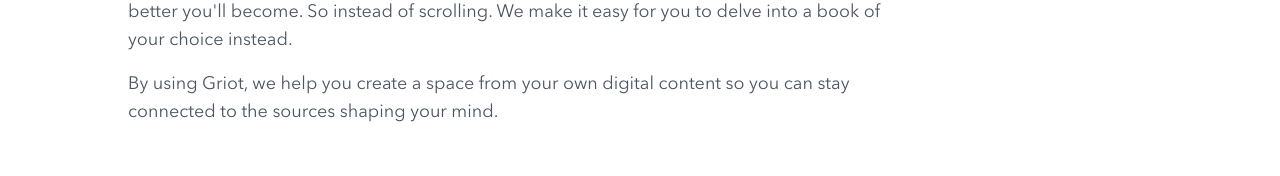
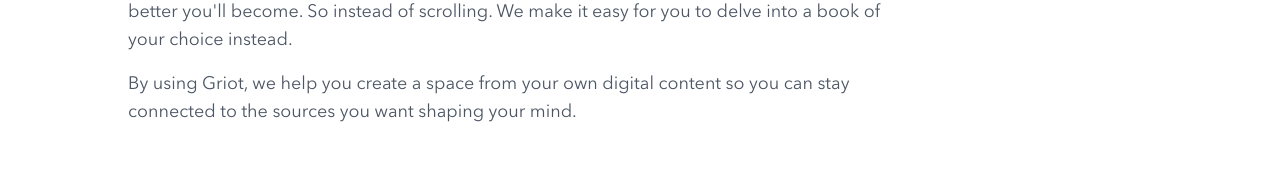
Before and after one commit to jrnesc/griot-web, a Next.js app: page /about in a window 1280 px wide. Shown: the part 506-682 px from the top of the page. Built offline with nearby package versions, Linux system fonts and the light colour scheme.

Commit message:
update about

```diff
--- a/app/about/page.tsx
+++ b/app/about/page.tsx
@@ -31,7 +31,7 @@
             </p>
 
             <p className="mb-4 xl:w-3/4 text-lg text-gray-600 text-leading">
-              By using Griot, we help you create a space from your own digital content so you can stay connected to the sources shaping your mind.
+              By using Griot, we help you create a space from your own digital content so you can stay connected to the sources you want shaping your mind.
             </p>
 
             <h2 className="mt-16 mb-8 xl:w-3/4 text-lg text-600 font-bold text-leading">
```
